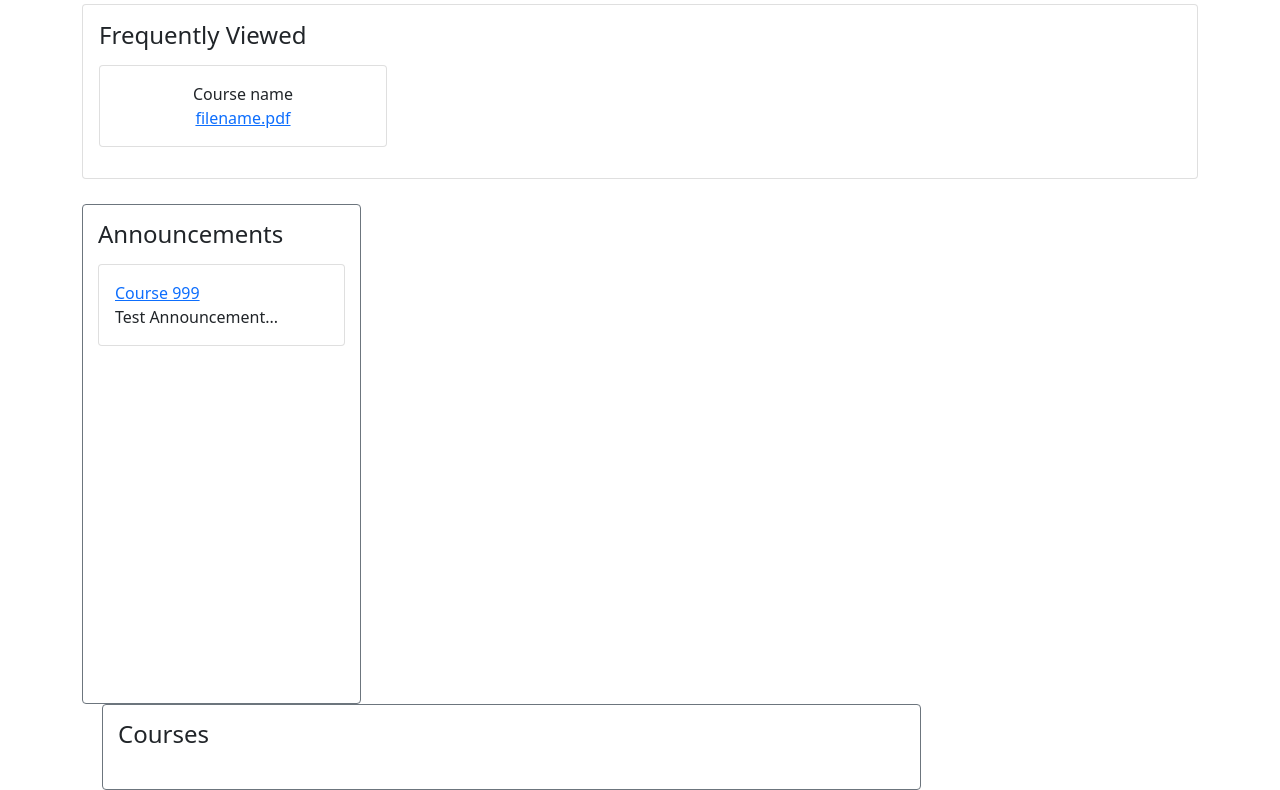
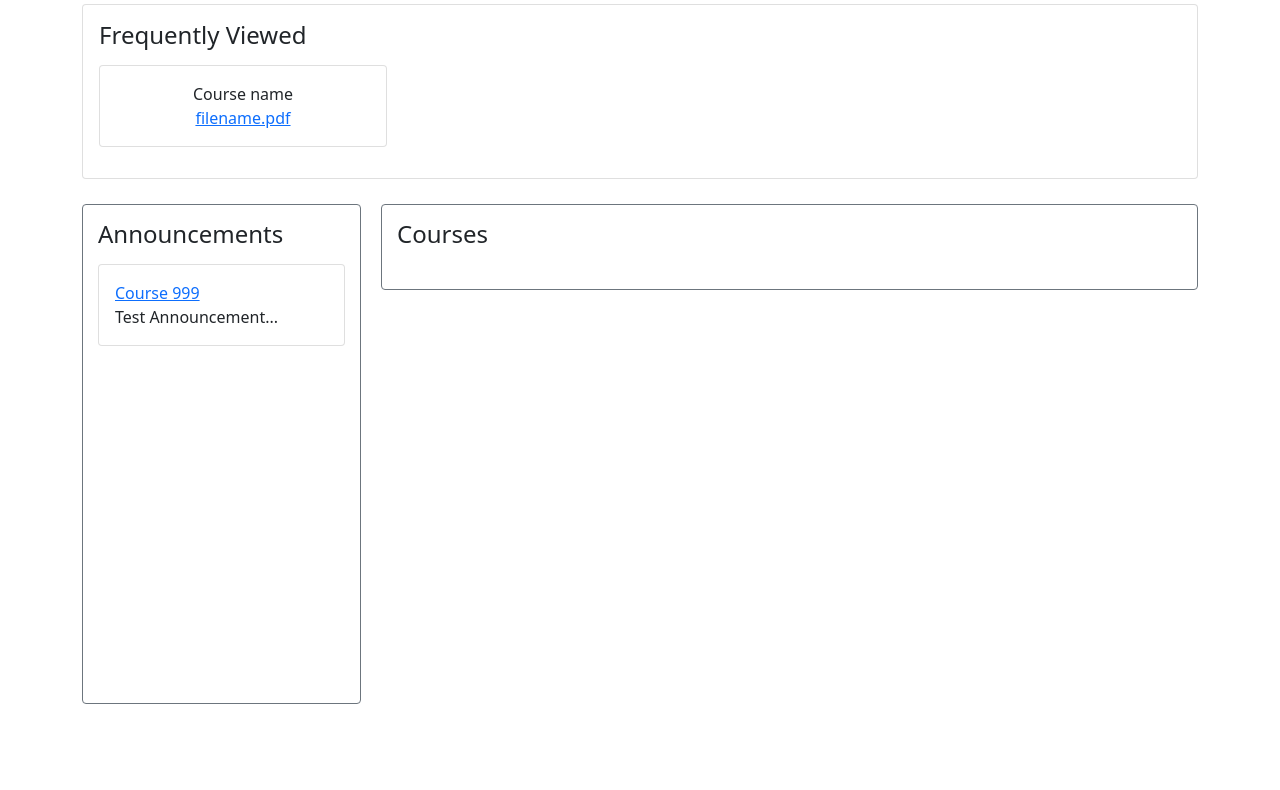
Before and after one commit to stephenneale/seng371-group16, a Django app: page /dimspace/ in a window 1280 px wide. Shown: the part 180-970 px from the top of the page. After the commit the page ends 884 px from the top, so only its background shows below. Run offline with Django 4.2, Linux system fonts and the light colour scheme; data that the repository does not hold is empty.

Commit message:
Fix div spacing on home & coursehome

```diff
--- a/as-developers/frontend/dimspace-main/dimapp/templates/coursehome.html
+++ b/as-developers/frontend/dimspace-main/dimapp/templates/coursehome.html
@@ -13,7 +13,7 @@
         <h1>{{ course.code }}</h1>
     </div>
 
-    <div class="col-3 announcements border border-secondary rounded" style="float:left; height: 500px; display: flex; flex-direction: column; overflow-y: auto;">
+    <div class="col-3 announcements border border-secondary rounded" style="float:left; height: 500px; display: flex; flex-direction: column; overflow-y: auto; margin-right: 20px">
         <h4 style="margin: 15px;">Content</h1>
         <ul>
             <li><a href="#">Lectures</a></li>
@@ -22,7 +22,7 @@
         </ul>
     </div>
 
-    <div class="col courses border border-secondary rounded" style="width: 73.4%; float:left; margin-left: 20px; display: flex; flex-direction: column; padding-bottom: 25px;">
+    <div class="col courses border border-secondary rounded" style="display: flex; flex-direction: column; padding-bottom: 25px; float: none; overflow: hidden">
         <h4 style="margin: 15px;">Announcements</h1>
         <div class="d-flex flex-column">
             {% for content in content %}
--- a/as-developers/frontend/dimspace-main/dimapp/templates/home.html
+++ b/as-developers/frontend/dimspace-main/dimapp/templates/home.html
@@ -28,7 +28,7 @@ active
         </div>
     </div>
 
-    <div class="col-3 announcements border border-secondary rounded" style="float:left; height: 500px; display: flex; flex-direction: column; overflow-y: auto;">
+    <div class="col-3 announcements border border-secondary rounded" style="float:left; height: 500px; display: flex; flex-direction: column; overflow-y: auto; margin-right: 20px">
         <h4 style="margin: 15px;">Announcements</h1>
         <div class="card" style="margin-left: 15px; margin-right: 15px;">
             <div class="card-body">
@@ -38,7 +38,7 @@ active
         </div>
     </div>
 
-    <div class="col courses border border-secondary rounded" style="width: 73.4%; float:left; margin-left: 20px; display: flex; flex-direction: column; padding-bottom: 25px;">
+    <div class="col courses border border-secondary rounded" style="display: flex; flex-direction: column; padding-bottom: 25px; float: none; overflow: hidden">
         <h4 style="margin: 15px;">Courses</h1>
         <div class="d-flex flex-row justify-content-around">
             {% for course in courses %}
--- a/as-developers/frontend/dimspace-main/dimapp/views.py
+++ b/as-developers/frontend/dimspace-main/dimapp/views.py
@@ -2,7 +2,9 @@
 from django.views.generic import TemplateView
 import requests
 
-API_LINK = "https://stephenneale-zany-eureka-64r7p9xqgx9fxrjq-8080.preview.app.github.dev/"
+# Change this link to your own deployment of the Spring backend
+API_LINK = "http://159.223.198.2:8080/"
+
 
 class Home(TemplateView):
     """Home page class"""
@@ -11,13 +13,15 @@ class Home(TemplateView):
     def get_context_data(self, **kwargs):
 
         try:
-            courses = requests.get(API_LINK+"courses", timeout=5).json()
+            courses = requests.get(API_LINK + "courses", timeout=5).json()
         except ValueError:
+            print(f"Error trying to reach {API_LINK}courses")
             courses = []
 
         context = super().get_context_data(**kwargs)
         context['courses'] = courses
         return context
+
 
 class CourseHome(TemplateView):
     """Course home page class"""
@@ -27,12 +31,14 @@ class CourseHome(TemplateView):
 
         course_id = kwargs.get('course_id', -1)
         try:
-            course = requests.get(API_LINK+f"courses/{course_id}", timeout=5).json()
+            course = requests.get(API_LINK + f"courses/{course_id}", timeout=5).json()
         except ValueError:
+            print(f"Error trying to reach {API_LINK}courses/{course_id}")
             course = []
         try:
-            content = requests.get(API_LINK+f"content/{course_id}", timeout=5).json()
+            content = requests.get(API_LINK + f"content/{course_id}", timeout=5).json()
         except ValueError:
+            print(f"Error trying to reach {API_LINK}content/{course_id}")
             content = []
 
         context = super().get_context_data(**kwargs)
```
